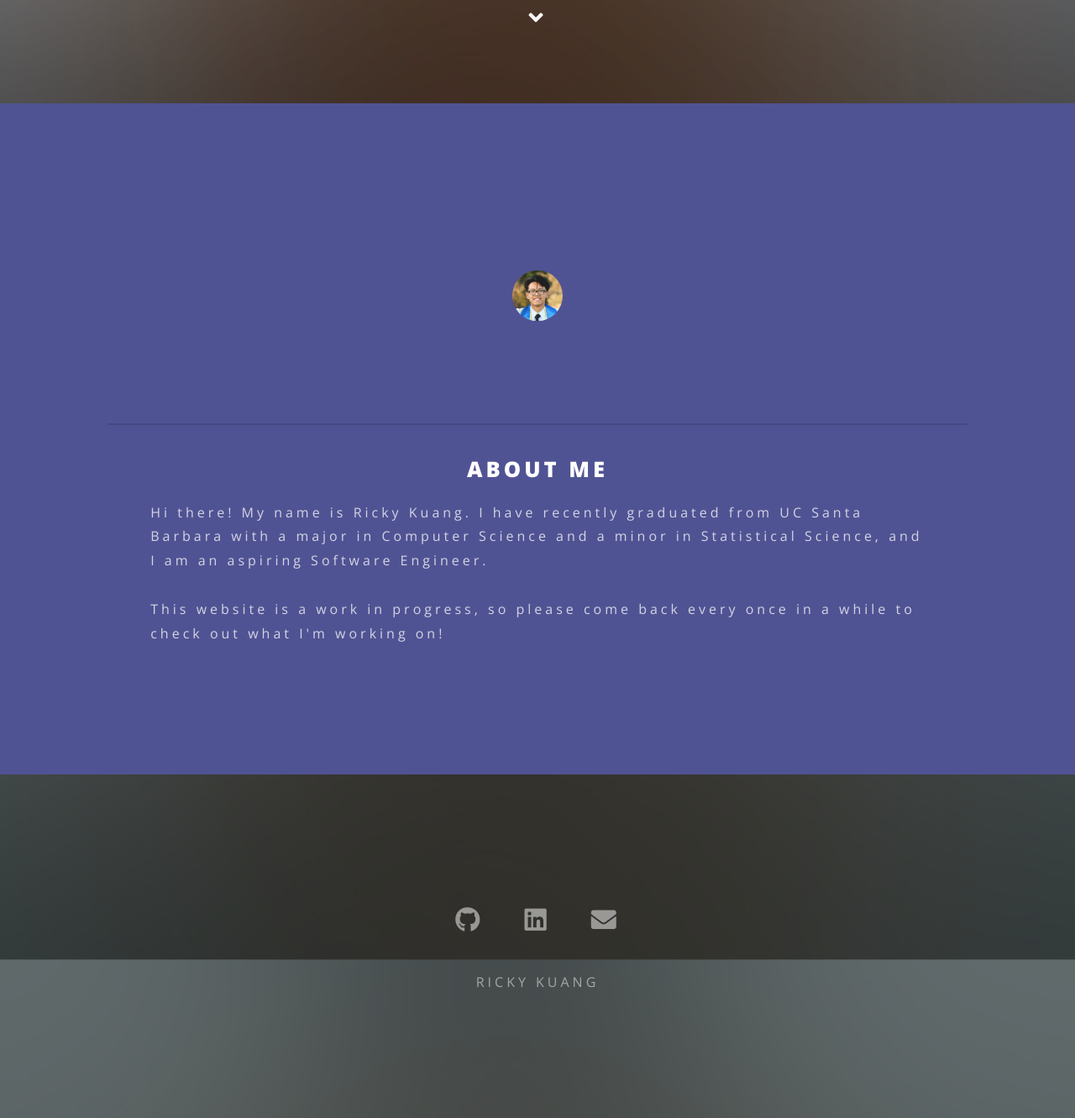
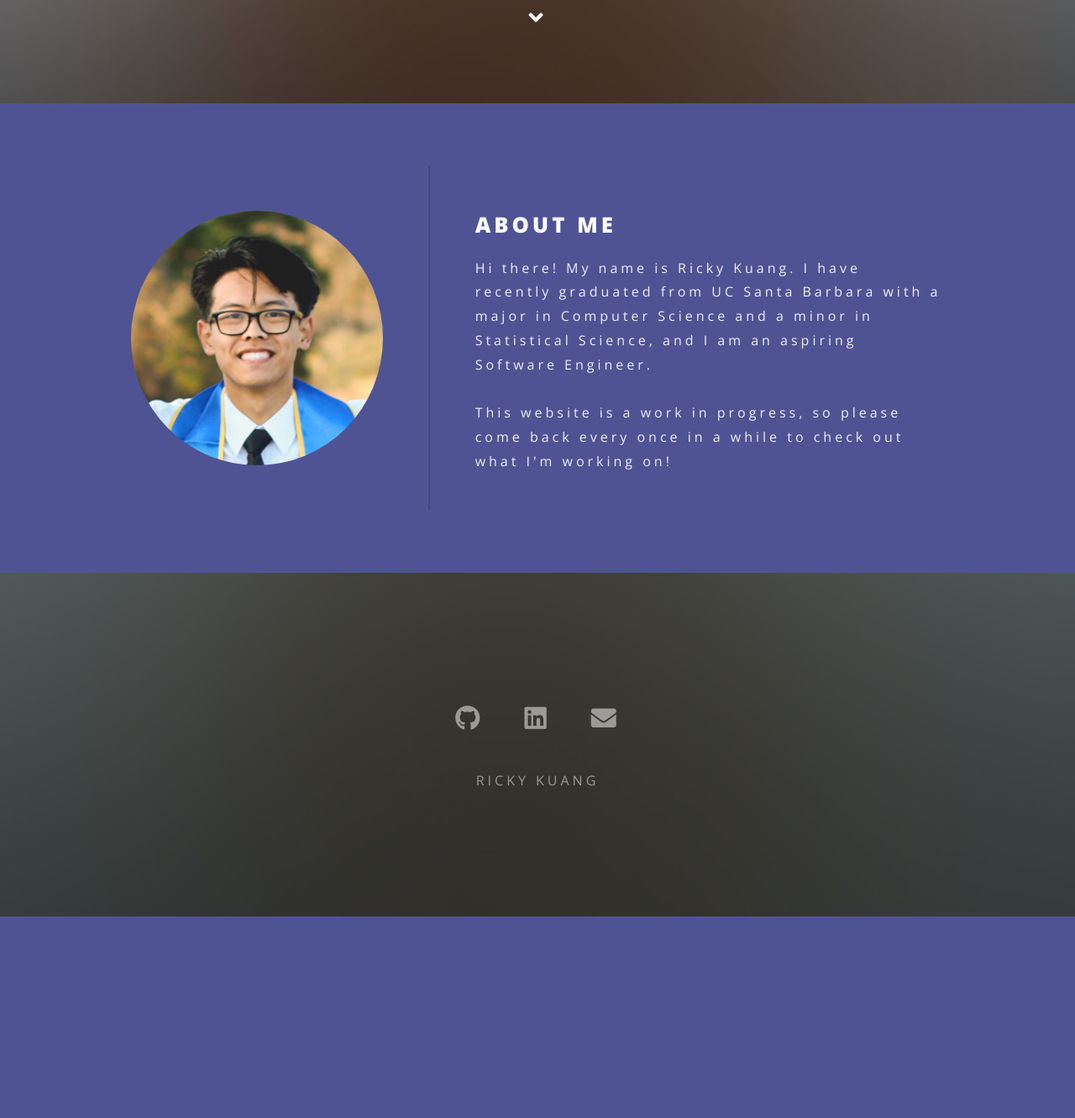
Before and after one commit to rkuang/rkuang.github.io, a Flask app: page / in a window 1280 px wide. Shown: the part 678-2009 px from the top of the page at 84% size. After the commit the page ends 1769 px from the top, so only its background shows below. Run offline with Flask 2, Linux system fonts and the light colour scheme; some libraries are stand-ins or nearby versions.

Commit message:
use flexbox for about section

```diff
--- a/app/static/css/style.css
+++ b/app/static/css/style.css
@@ -105,10 +105,11 @@ body {
 
 
 #about {
-  display: block;
+  display: flex;
+  flex-direction: column;
   background-color: #505393;
+  padding: 10%;
   width: 100%;
-  padding: 10% 10%;
   font-size: .8em;
 }
 
@@ -123,7 +124,6 @@ body {
       display: block;
       width: 50%;
       margin: 0 auto;
-      scale: 30%;
       border-radius: 50%;
     }
 
@@ -139,7 +139,7 @@ body {
     }
 
     #about .summary p {
-      color: rgba(255, 255, 255, 0.75);
+      color: rgba(255, 255, 255, 0.90);
       text-transform: none;
       line-height: 1.8em;
       margin-bottom: 0;
@@ -204,15 +204,17 @@ body {
   }
 }
 
-@media (min-width: 1366px) {
+@media (min-width: 1280px) {
   #about {
-    display: flex;
-    padding: 100px 15%;
+    flex-direction: row;
+    justify-content: space-around;
+    padding: 5% 8%;
   }
 
     #about .avatar {
       border-style: none solid none none;
-      padding: 75px 75px;
+      padding: 5%;
+      margin: auto 0;
     }
 
       #about .avatar img {
@@ -221,7 +223,8 @@ body {
 
     #about .summary {
       display: block;
-      margin: auto;
+      padding: 5%;
+      margin: auto 0;
     }
 
       #about .summary h1 {
```
